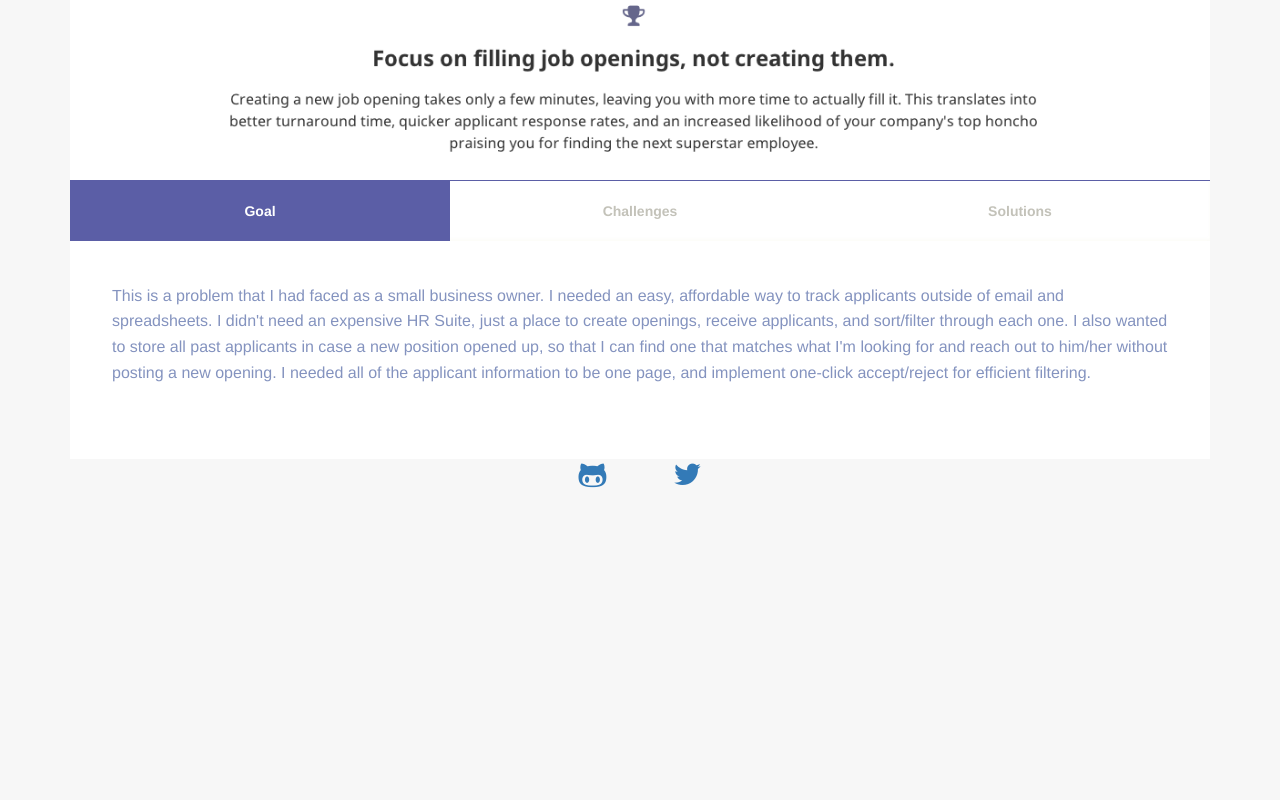
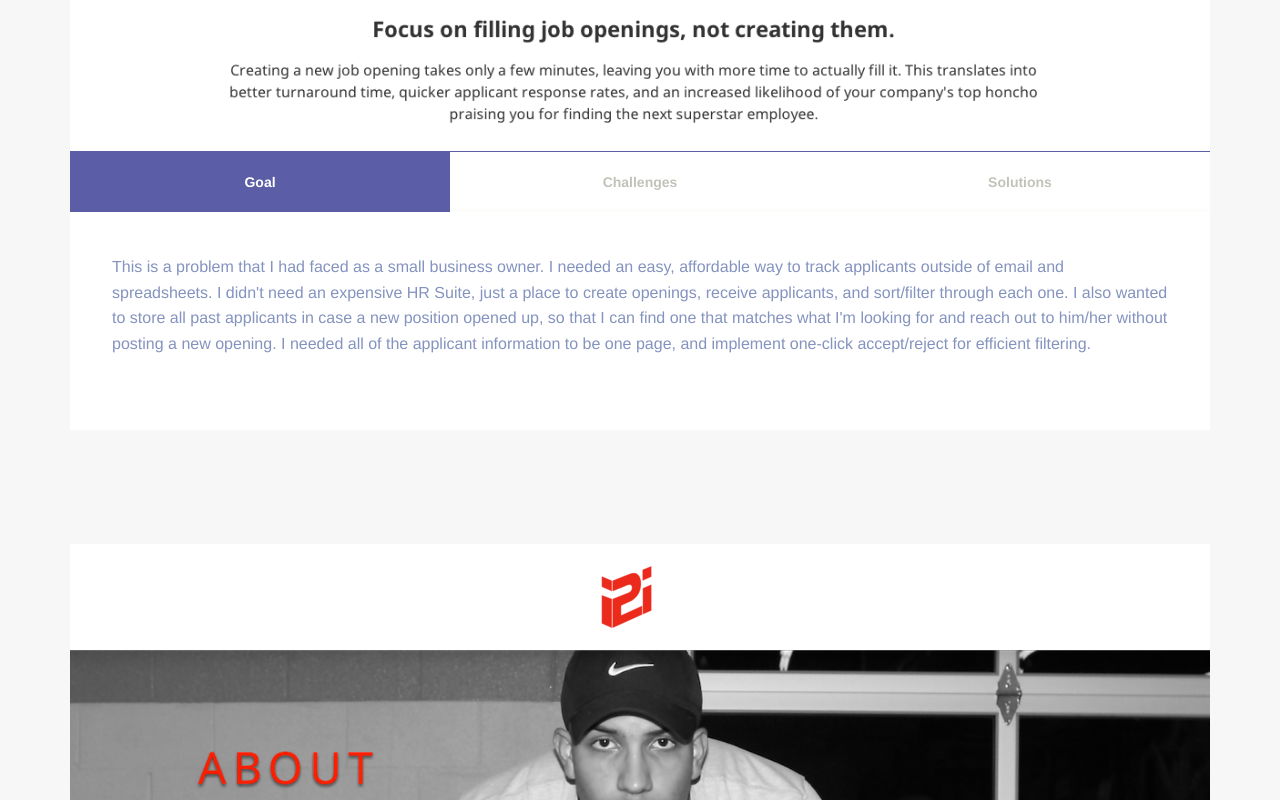
Before and after one commit to asalgan/asalgan.github.io, a plain HTML site: page index.html in a window 1280 px wide. Shown: the part 3190-3990 px from the top of the page. Before the commit the page ends 3719 px from the top, so only its background shows below. Drawn offline with nearby package versions, Linux system fonts and the light colour scheme.

Commit message:
added another section

```diff
--- a/index.html
+++ b/index.html
@@ -78,9 +78,9 @@
 
         <div class="nogylt">
           <div class="logo col-md-12">
-            <img src="images/nogylt-logo.png" alt="" class="nogylt-logo col-md-offset-5 col-xs-offset-2 col-sm-offset-4">
+            <img src="images/nogylt-logo.png" alt="" class="nogylt-logo col-md-2 col-md-offset-5">
           </div>
-                  <img src="images/nogylt.png" alt="" class="no-gylt-img col-md-12">
+          <img src="images/nogylt.png" alt="" class="no-gylt-img col-md-12">
           <div class="cd-tabs col-md-12">
             <nav>
               <ul class="cd-tabs-navigation">
@@ -111,6 +111,34 @@
             <h2 class="honeybee-logo col-md-4 col-md-offset-4">HoneyBee</h2>
           </div>
           <img src="images/honeybee.png" alt="" class="honeybee-img col-md-12">
+          <div class="cd-tabs col-md-12">
+            <nav>
+              <ul class="cd-tabs-navigation">
+                <li><a data-content="goal" class="selected" href="#0">Goal</a></li>
+                <li><a data-content="challenges" href="#0">Challenges</a></li>
+                <li><a data-content="solutions" href="#0">Solutions</a></li>
+              </ul> <!-- cd-tabs-navigation -->
+            </nav>
+
+            <ul class="cd-tabs-content">
+              <li data-content="goal" class="selected">
+                <p>This is a problem that I had faced as a small business owner. I needed an easy, affordable way to track applicants outside of email and spreadsheets. I didn't need an expensive HR Suite, just a place to create openings, receive applicants, and sort/filter through each one. I also wanted to store all past applicants in case a new position opened up, so that I can find one that matches what I'm looking for and reach out to him/her without posting a new opening. I needed all of the applicant information to be one page, and implement one-click accept/reject for efficient filtering.</p>
+              </li>
+              <li data-content="challenges">
+                <p>When building, a challenge I faced was to avoid over-building. I had to constantly remind myself of what my goal was for this application - to create openings and track applicants. This was also my first time integrating a payment system, so that was a challenge for me as well.</p>
+              </li>
+              <li data-content="solutions">
+                <p>I used the lessons from <a href="https://gettingreal.37signals.com/" target="_blank">Getting Real</a>, a book by the Basecamp team about the process of building web applications and staying lean. I also changed the way I go about building a feature: Instead of first coding Ruby, then the HTML, I reversed the order to first create sketches, then create the HTML, then the Ruby. This seemed counter-intuitive for me at first, but I realized it had allowed me to spend less time making changes and more time building what I truly needed. Regarding payments, I used <a href="http://www.stripe.com" target="_blank">Stripe</a>, which offers some great documentation on how to implement it with a Rails app.</p>
+              </li>
+            </ul> <!-- cd-tabs-content -->
+          </div> <!-- cd-tabs -->
+        </div>
+
+        <div class="i2i">
+          <div class="logo col-md-12">
+            <img src="images/i2i.jpg" alt="" class="i2i-logo col-md-offset-5 col-xs-offset-2 col-sm-offset-4">
+          </div>
+          <img src="images/i2i.png" alt="" class="i2i-img col-md-12">
           <div class="cd-tabs col-md-12">
             <nav>
               <ul class="cd-tabs-navigation">
@@ -187,7 +215,7 @@
     </div>
 
     <footer>
-      <div class="container">
+      <div class="container footer-container">
         <a href="http://www.github.com/asalgan" target="_blank"><i class="fa fa-github-alt col-md-1 col-md-offset-5"></i></a>
         <a href="http://www.twitter.com/asalgan1" target="_blank"><i class="fa fa-twitter col-md-1"></i></a>
       </div>
--- a/stylesheet.css
+++ b/stylesheet.css
@@ -162,18 +162,22 @@ nav > a > .fa {
   margin-bottom: 30px;
 }
 
-.no-gylt-img, .honeybee-img {
+.no-gylt-img, .honeybee-img, .i2i-img {
   padding: 0px;
 }
 
-.nogylt-logo, .honeybee-logo {
+.nogylt-logo, .honeybee-logo, .i2i-logo {
   margin-top: 20px;
   margin-bottom: 20px;
   text-align: center;
   font-size: 40px;
 }
 
-.honeybee {
+.i2i-logo {
+  padding-left: 4%;
+}
+
+.honeybee, .i2i {
   margin-top: 10%;
   float: left;
 }
@@ -265,6 +269,7 @@ nav > a > .fa {
 
 footer {
   min-height: 70px;
+  margin-top: 5%;
 }
 
 .fa {
```
Also changed, not shown: images/i2i.jpg (added), images/i2i.png (added).
